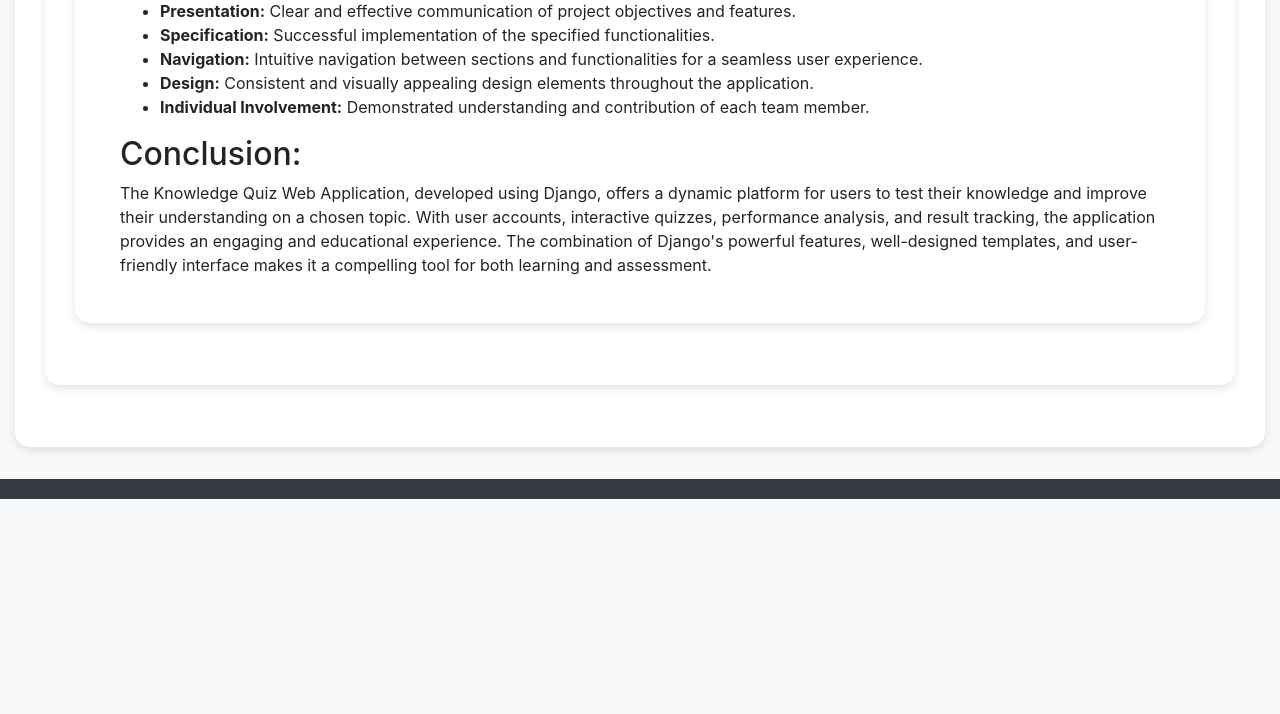
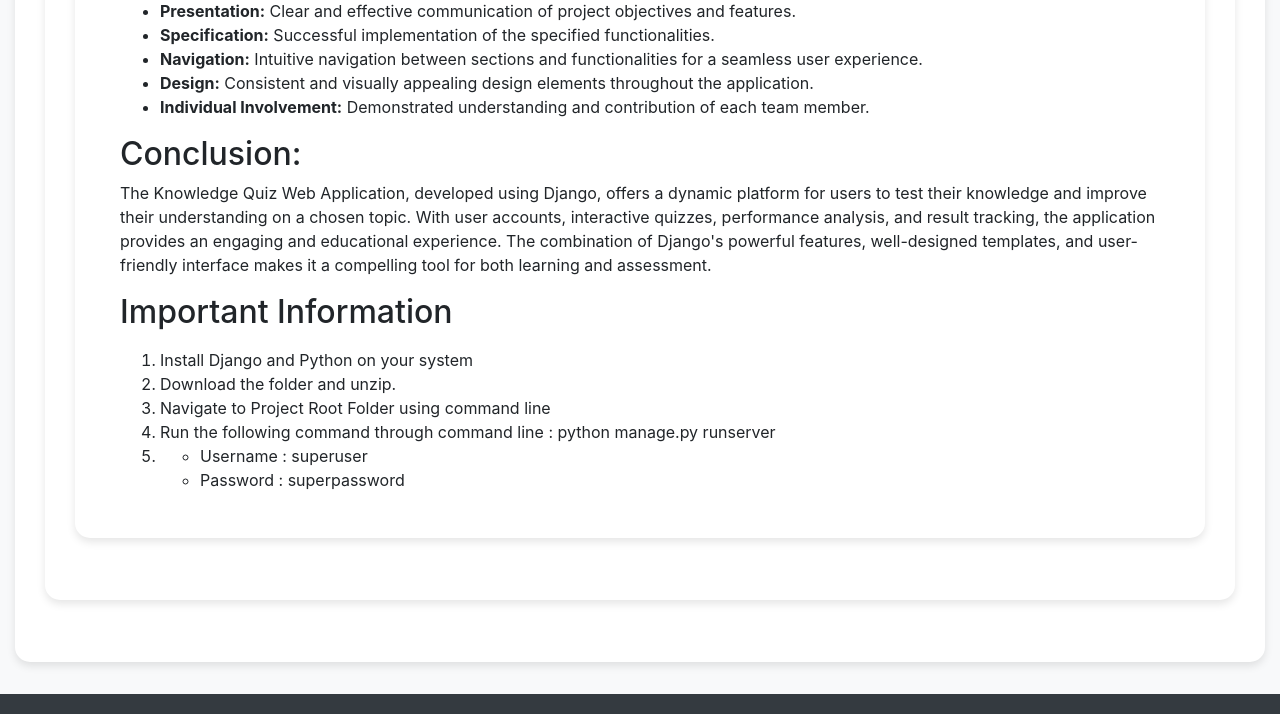
Before and after one commit to mr-saxena-aditya/Django_QuizApp, a Django app: page / in a window 1280 px wide. Shown: the part 1257-1971 px from the top of the page. Before the commit the page ends 1756 px from the top, so only its background shows below. Run offline with Django 4.2, Linux system fonts and the light colour scheme; some libraries are stand-ins or nearby versions.

Commit message:
added instructions to start the project

```diff
--- a/Knowledge_Quiz/templates/homepage.html
+++ b/Knowledge_Quiz/templates/homepage.html
@@ -71,6 +71,23 @@
 
         <h2>Conclusion:</h2>
         <p>The Knowledge Quiz Web Application, developed using Django, offers a dynamic platform for users to test their knowledge and improve their understanding on a chosen topic. With user accounts, interactive quizzes, performance analysis, and result tracking, the application provides an engaging and educational experience. The combination of Django's powerful features, well-designed templates, and user-friendly interface makes it a compelling tool for both learning and assessment.</p>
+        <h2>Important Information</h2>
+        <p>
+            <ol>
+                <li> Install Django and Python on your system</li>
+                <li> Download the folder and unzip. </li>
+                <li> Navigate to Project Root Folder using command line </li>
+                <li> Run the following command through command line : python manage.py runserver </li>
+                <li>
+                    <ul>
+                        <li> Username : superuser </li>
+                        <li> Password : superpassword </li>
+                    </ul>
+                </li>
+            </ol>
+
+        </p>
+
     </div>
    </div>
 
```
